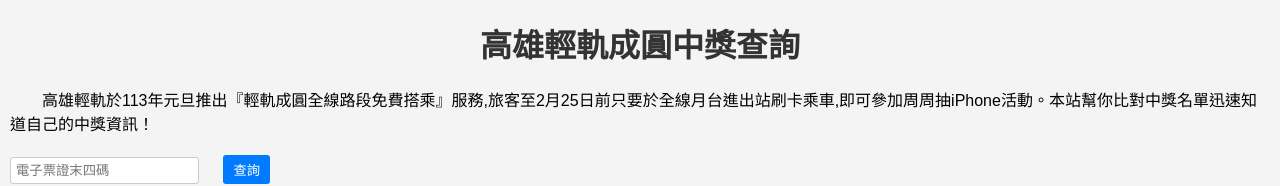
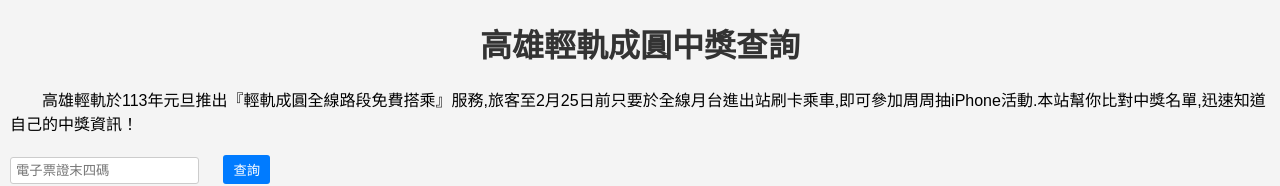
Before and after one commit to LMranger/KHLRTlottery, a plain HTML site: page index.html in a window 1280 px wide. Shown: the top 186 px of the page. Drawn offline with Linux system fonts and the light colour scheme.

Commit message:
Update index.html

```diff
--- a/index.html
+++ b/index.html
@@ -9,7 +9,7 @@
 </head>
 <body>
     <h1>高雄輕軌成圓中獎查詢</h1>
-    <p>　　高雄輕軌於113年元旦推出『輕軌成圓全線路段免費搭乘』服務,旅客至2月25日前只要於全線月台進出站刷卡乘車,即可參加周周抽iPhone活動。本站幫你比對中獎名單迅速知道自己的中獎資訊！</p>
+    <p>　　高雄輕軌於113年元旦推出『輕軌成圓全線路段免費搭乘』服務,旅客至2月25日前只要於全線月台進出站刷卡乘車,即可參加周周抽iPhone活動.本站幫你比對中獎名單,迅速知道自己的中獎資訊！</p>
     <!--<p>方便查詢高雄輕軌成圓中獎的非官方網站</p>-->
     <input type="text" id="card_last_four" placeholder="電子票證末四碼" inputmode="numeric">
     <button onclick="checkWinner()">查詢</button>
```
